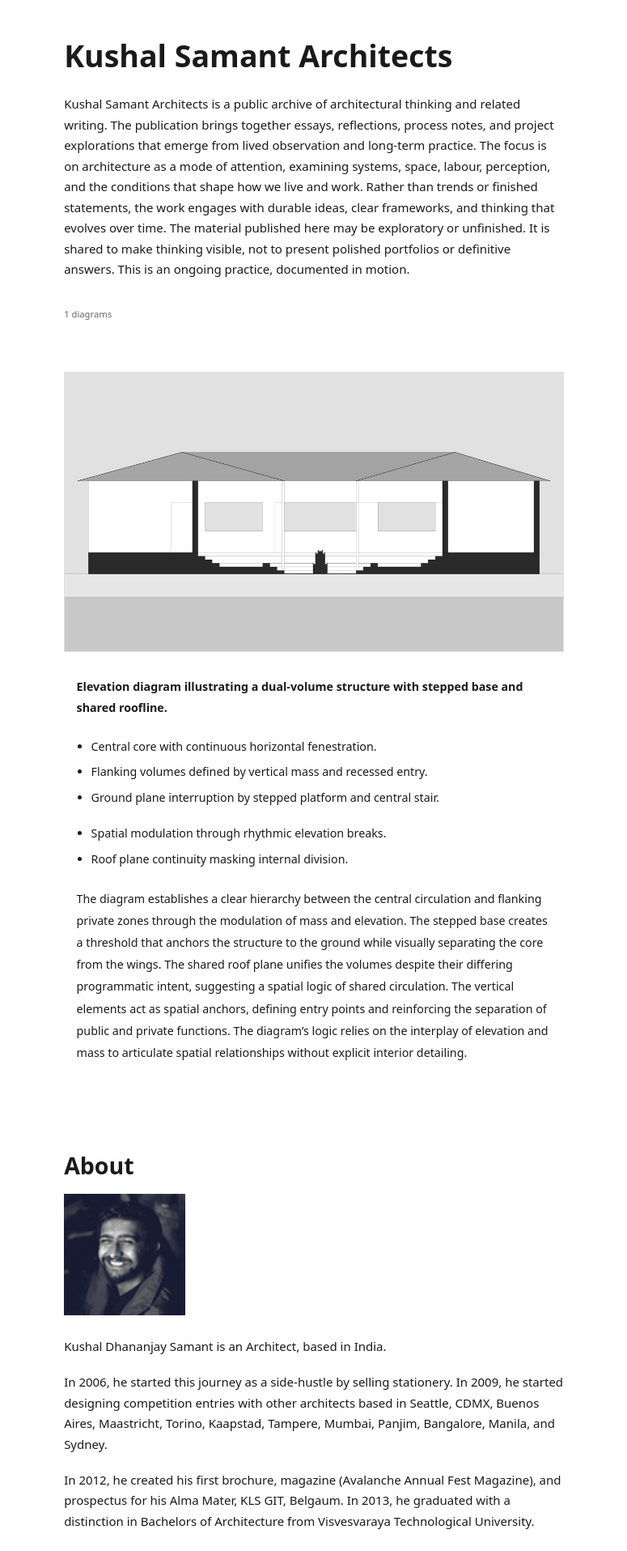
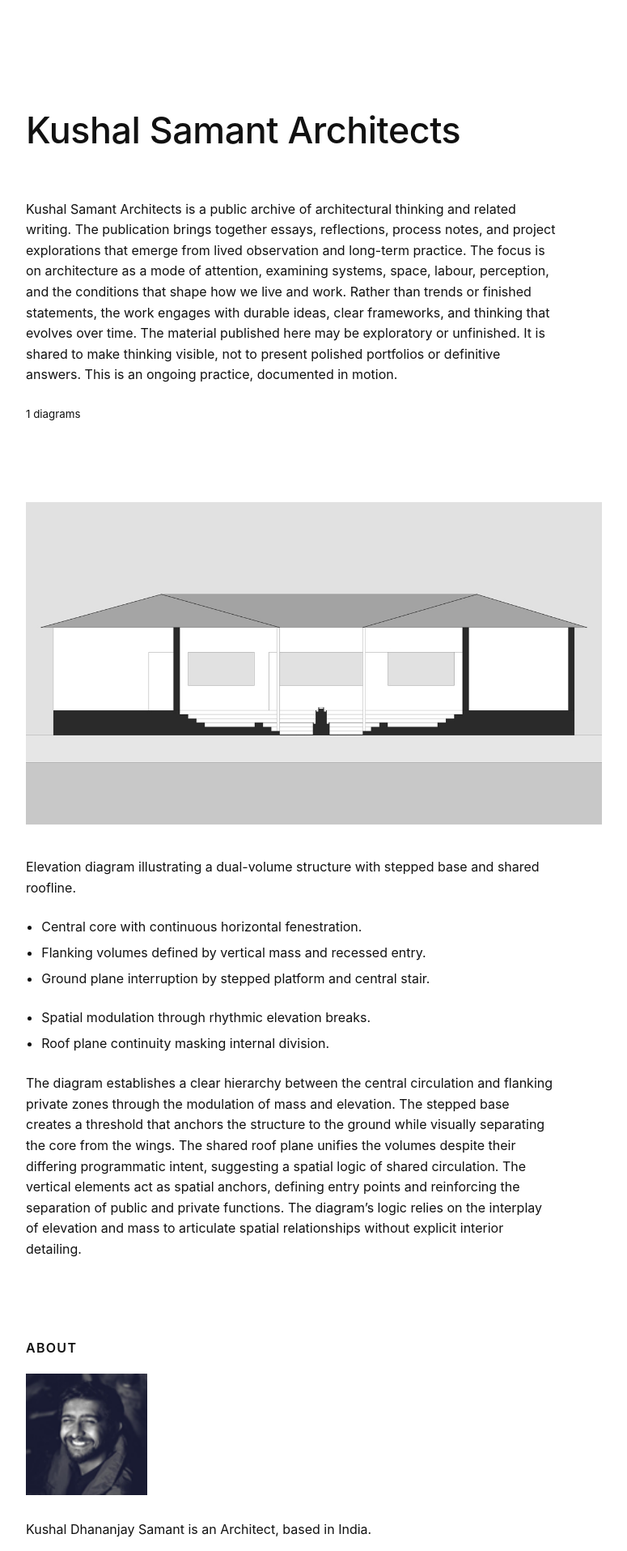
Before and after one commit to kushalsamant/kushalsamant.github.io, a Jekyll site: the page built from index.html, in a window 1280 px wide. Shown: the top 1915 px of the page at 81% size, without its empty margins (252-1027 px from the left). Built offline with Jekyll 4.4.1, drawn with Linux system fonts in a browser that asks for light colours.

Commit message:
Refactor main.css for new architectural layout
Updated the CSS file to reflect a new architectural layout system, including a base reset and responsive design adjustments.

Signed-off-by: Kushal Samant <writetokushaldsamant@gmail.com>

```diff
--- a/assets/css/main.css
+++ b/assets/css/main.css
@@ -1,352 +1,155 @@
-/* =========================================
-   Master Stylesheet
-   Unified System
-   Clean • Architectural • Tokenized
-   ========================================= */
+/* =========================================================
+   KUSHAL SAMANT ARCHITECTS
+   Architectural Layout System
+   ========================================================= */
 
-/* =========================================
-   Root Tokens
-   ========================================= */
-
-   :root {
-    --color-text: #1a1a1a;
-    --color-text-muted: #666666;
-    --color-bg: #ffffff;
-    --color-border: #e0e0e0;
-    --color-accent: #f12345;
-
-    --font-sans: system-ui, -apple-system, BlinkMacSystemFont, "Segoe UI", sans-serif;
-    --font-mono: "SF Mono", Monaco, "Cascadia Code", "Roboto Mono", Consolas, monospace;
-
-    --content-width: 72ch;
-    --image-max-width: 1200px;
-  }
-
-  /* =========================================
-     Reset
-     ========================================= */
+/* ---------- Base Reset ---------- */
 
 *,
 *::before,
 *::after {
   box-sizing: border-box;
-    margin: 0;
-    padding: 0;
 }
 
 html {
-    font-size: clamp(15px, 1.1vw, 18px);
-    -webkit-font-smoothing: antialiased;
-    -moz-osx-font-smoothing: grayscale;
+  font-size: clamp(16px, 1.1vw, 18px);
 }
 
 body {
-    font-family: var(--font-sans);
-    line-height: 1.7;
-    color: var(--color-text);
-    background: var(--color-bg);
-    padding: 2rem 1.5rem;
-    max-width: 100%;
+  margin: 0;
+  font-family: -apple-system, BlinkMacSystemFont, "Helvetica Neue", Helvetica, Arial, sans-serif;
+  line-height: 1.6;
+  color: #111;
+  background: #ffffff;
+  -webkit-font-smoothing: antialiased;
+  text-rendering: optimizeLegibility;
 }
 
+/* ---------- Layout Container ---------- */
+
 main {
-    max-width: var(--content-width);
+  max-width: 760px;
   margin: 0 auto;
+  padding: 6rem 1.5rem 8rem 1.5rem;
 }
 
-  /* =========================================
-     Typography
-     ========================================= */
+/* Wider reading on large screens */
 
-  h1,
-  h2,
-  h3,
-  h4,
-  h5,
-  h6 {
-    font-weight: 600;
-    line-height: 1.3;
-    margin-bottom: 1rem;
-    color: var(--color-text);
+@media (min-width: 1400px) {
+  main {
+    max-width: 820px;
+  }
 }
 
+/* ---------- Typography ---------- */
+
 h1 {
-    font-size: clamp(1.9rem, 3vw, 2.5rem);
+  font-size: clamp(2rem, 4vw, 2.8rem);
+  font-weight: 500;
+  letter-spacing: -0.01em;
+  margin-bottom: 3rem;
+}
+
+h2 {
+  font-size: 1rem;
+  font-weight: 600;
+  text-transform: uppercase;
+  letter-spacing: 0.08em;
+  margin-top: 4rem;
+  margin-bottom: 1.2rem;
+}
+
+p {
+  margin: 0 0 1.4rem 0;
+  max-width: 65ch;
+}
+
+ul {
+  padding-left: 1.2rem;
   margin-bottom: 1.5rem;
 }
 
-  h2 {
-    font-size: clamp(1.4rem, 2.5vw, 1.9rem);
-    margin-top: 2.5rem;
+li {
+  margin-bottom: 0.4rem;
 }
 
-  h3 {
-    font-size: clamp(1.1rem, 2vw, 1.4rem);
-    margin-top: 2rem;
-  }
-
-  p {
-    margin-bottom: 1.25rem;
-    max-width: var(--content-width);
-  }
-
-  ul,
-  ol {
-    margin-bottom: 1.25rem;
-    padding-left: 1.5rem;
-  }
-
-  li {
-    margin-bottom: 0.5rem;
-  }
-
-  code {
-    font-family: var(--font-mono);
-    font-size: 0.9em;
-    background: #f5f5f5;
-    padding: 0.2em 0.4em;
-    border-radius: 3px;
-  }
-
-  pre {
-    background: #f5f5f5;
-    padding: 1rem;
-    overflow-x: auto;
-    border-radius: 4px;
-    margin-bottom: 1.25rem;
-  }
-
-  pre code {
-    background: none;
-    padding: 0;
-  }
-
-  /* =========================================
-     Links
-     ========================================= */
+/* ---------- Links ---------- */
 
 a {
-    color: var(--color-text);
-    text-decoration: underline;
-    text-decoration-color: var(--color-border);
-    text-underline-offset: 2px;
-    transition: opacity 0.2s ease;
+  color: inherit;
+  text-decoration: none;
+  border-bottom: 1px solid rgba(0,0,0,0.15);
+  transition: border-color 0.2s ease;
 }
 
 a:hover {
-    opacity: 0.7;
-    text-decoration-color: var(--color-accent);
+  border-color: rgba(0,0,0,0.6);
 }
 
-  /* =========================================
-     Diagram System
-     ========================================= */
-
-  .diagram-count {
-    margin-top: 2rem;
-    margin-bottom: 3rem;
-    color: var(--color-text-muted);
-    font-size: 0.9rem;
-  }
+/* ---------- Diagram System ---------- */
 
 .diagram-block {
-    margin: 4rem 0;
-    padding-bottom: 2rem;
-    border-bottom: 1px solid var(--color-border);
-  }
-
-  .diagram-block:last-of-type {
-    border-bottom: none;
+  margin: 6rem 0;
 }
 
 .diagram-block img {
   display: block;
   width: 100%;
-    max-width: var(--image-max-width);
   height: auto;
-    margin: 0 auto 2rem auto;
-    border: 1px solid var(--color-border);
+  margin-bottom: 2.5rem;
 }
 
 .diagram-text {
-    max-width: var(--content-width);
-    margin: 0 auto;
-    line-height: 1.8;
-    font-size: 0.95rem;
-    color: var(--color-text);
+  max-width: 65ch;
 }
 
-  .diagram-text > p:first-child {
-    font-weight: 600;
-    margin-bottom: 1.5rem;
+/* Make diagram sections quieter */
+
+.diagram-text h2 {
+  font-size: 0.8rem;
+  letter-spacing: 0.12em;
+  margin-top: 3rem;
 }
 
-  .diagram-text ul {
-    margin: 1.5rem 0;
-    padding-left: 1.2rem;
+/* ---------- Section Dividers ---------- */
+
+hr {
+  border: none;
+  height: 1px;
+  background: #e5e5e5;
+  margin: 4rem 0;
 }
 
-  .diagram-text li {
-    margin-bottom: 0.4rem;
+/* ---------- Footer ---------- */
+
+footer {
+  margin-top: 6rem;
+  padding: 4rem 1.5rem;
+  text-align: center;
+  font-size: 0.85rem;
+  color: #777;
 }
 
-  .diagram-text > p:last-of-type {
-    margin-top: 1.5rem;
-    line-height: 1.9;
+/* ---------- Image Behavior ---------- */
+
+img {
+  max-width: 100%;
+  height: auto;
 }
 
-  .diagram-text--pending {
-    color: var(--color-text-muted);
-    font-style: italic;
-    text-align: center;
-    padding: 2rem 0;
-  }
-
-  /* =========================================
-     Sections
-     ========================================= */
-
-  section {
-    margin-top: 4rem;
-    padding-top: 3rem;
-    border-top: 1px solid var(--color-border);
-  }
-
-  /* =========================================
-     Tables
-     ========================================= */
-
-  table {
-    width: 100%;
-    border-collapse: collapse;
-    margin-bottom: 1.5rem;
-  }
-
-  th,
-  td {
-    text-align: left;
-    padding: 0.75rem;
-    border-bottom: 1px solid var(--color-border);
-  }
-
-  th {
-    font-weight: 600;
-    color: var(--color-text);
-  }
-
-  /* =========================================
-     Blockquotes
-     ========================================= */
-
-  blockquote {
-    border-left: 3px solid var(--color-border);
-    padding-left: 1.5rem;
-    margin: 1.5rem 0;
-    color: var(--color-text-muted);
-    font-style: italic;
-  }
-
-  /* =========================================
-     Footer
-     ========================================= */
-
-  footer {
-    margin-top: 5rem;
-    padding-top: 2rem;
-    border-top: 1px solid var(--color-border);
-    font-size: 0.875rem;
-    color: var(--color-text-muted);
-    text-align: center;
-  }
-
-  /* =========================================
-     Accessibility
-     ========================================= */
-
-  :focus {
-    outline: 2px solid var(--color-accent);
-    outline-offset: 2px;
-  }
-
-  :focus:not(:focus-visible) {
-    outline: none;
-  }
-
-  :focus-visible {
-    outline: 2px solid var(--color-accent);
-    outline-offset: 2px;
-  }
-
-  ::selection {
-    background-color: var(--color-accent);
-    color: #ffffff;
-  }
-
-  ::-moz-selection {
-    background-color: var(--color-accent);
-    color: #ffffff;
-  }
-
-  @media (prefers-reduced-motion: reduce) {
-    * {
-      animation-duration: 0.01ms !important;
-      animation-iteration-count: 1 !important;
-      transition-duration: 0.01ms !important;
-    }
-  }
-
-  /* =========================================
-     Responsive
-     ========================================= */
+/* ---------- Mobile Adjustments ---------- */
 
 @media (max-width: 768px) {
-    body {
-      padding: 1.5rem 1rem;
+
+  main {
+    padding: 4rem 1.2rem 6rem 1.2rem;
   }
 
   .diagram-block {
-      margin: 3rem 0;
+    margin: 4rem 0;
   }
 
-    .diagram-text {
-      max-width: 100%;
+  h1 {
+    margin-bottom: 2rem;
   }
 }
-
-  @media (min-width: 1200px) {
-    body {
-      padding: 3rem 2rem;
-    }
-  }
-
-  /* =========================================
-     Print
-     ========================================= */
-
-  @media print {
-    body {
-      padding: 0;
-      max-width: 100%;
-    }
-
-    .diagram-block {
-      margin: 2rem 0;
-      page-break-inside: avoid;
-      border-bottom: 1px solid #000;
-    }
-
-    .diagram-block img {
-      max-width: 100%;
-      border: none;
-    }
-
-    a {
-      text-decoration: none;
-      color: #000;
-    }
-
-    footer,
-    .diagram-text--pending {
-      display: none;
-    }
-  }
```
Lines whose indentation alone changed are shown as unchanged.
